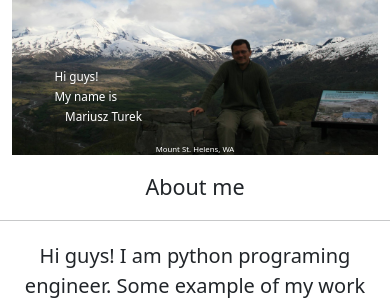
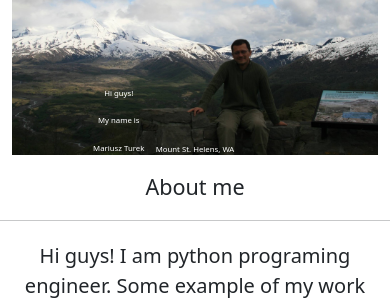
Before and after one commit to MariuszTP/FirstprojectPA1, a Django app: page / in a window 390 px wide. Shown: the part 56-358 px from the top of the page. Run offline with Django 3.2, Linux system fonts and the light colour scheme; some libraries are stand-ins or nearby versions.

Commit message:
style sm1

```diff
--- a/pageb/static/bpage/style.css
+++ b/pageb/static/bpage/style.css
@@ -37,44 +37,7 @@
   100%  { background-color:transparent; left:00px; top:0px;}
 }
 
-.higuysa {
-  position: absolute;
-  animation-name: animation4;
-  animation-duration: 1s;
-  margin-top: 30px;
 
-}
-.mynamea {
-  position: absolute;
-  animation-name: animation5;
-  animation-duration: 3s;
-  margin-top: 50px;
-
-}
-.namea {
-  position: relative;
-  animation-name: animation6;
-  animation-duration: 4s;
-  margin-top: 70px;
-
-
-}
-
-@keyframes animation4 {
-  0%   {background-color:transparent; left:-200px; top:0px;}
-  100%  {left:00px; top:0px;}
-}
-@keyframes animation5 {
-  0%   {background-color:transparent; left:-200px; top:0px;}
-  100%  { left:00px; top:0px;}
-}
-@keyframes animation6 {
-
-  0%    {background-color:transparent; left:-200px; top:0px;}
-  25%   {background-color:transparent; left:-200px; top:0px;}
-  60%   {background-color:transparent; left: 100px; top:0px;}
-  100%  {background-color:transparent; left:0px; top:0px;}
-}
 
 
 .one {
--- a/pageb/templates/index.html
+++ b/pageb/templates/index.html
@@ -15,19 +15,17 @@
     <div class="position-absolute bottom-0 start-50 fs-5 text text-white translate-middle-x d-none d-sm-block">Mount St. Helens, WA</div>
     <div class="position-absolute bottom-0 start-50 text text-white translate-middle-x d-block d-sm-none" style="font-size: 2.0vw;">Mount St. Helens, WA</div>
 
-    <div class="container position-absolute top-50" style="margin-top: -40px;">
+    <div class="container position-absolute top-50 " style="margin-top: -40px;">
       <div class="row">
-        <div class="col-sm-4 col-3 offset-md-1 text-center text-white d-none d-sm-block" style="font-size: 2.0vw;">
-          <p class ="higuys">Hi guys!</p>
+        <div class="col-3 offset-2 offset-sm-1 text-center text-white " style="font-size: 2.0vw;">
+          <p class = "higuys">Hi guys!</p>
           <p class = "myname">My name is </p>
           <p class = "name">Mariusz Turek</p>
         </div>
-        <div class="col-4 offset-1 offset-sm-2  text-center text-white d-block d-sm-none" style="font-size: 3.0vw;">
-          <p class ="higuysa">Hi guys!</p>
-          <p class = "mynamea">My name is</p>
-          <p class = "namea">Mariusz Turek</p>
-        </div>
+
       </div>
+    </div>
+
     </div>
   </div>
 </div>
```
